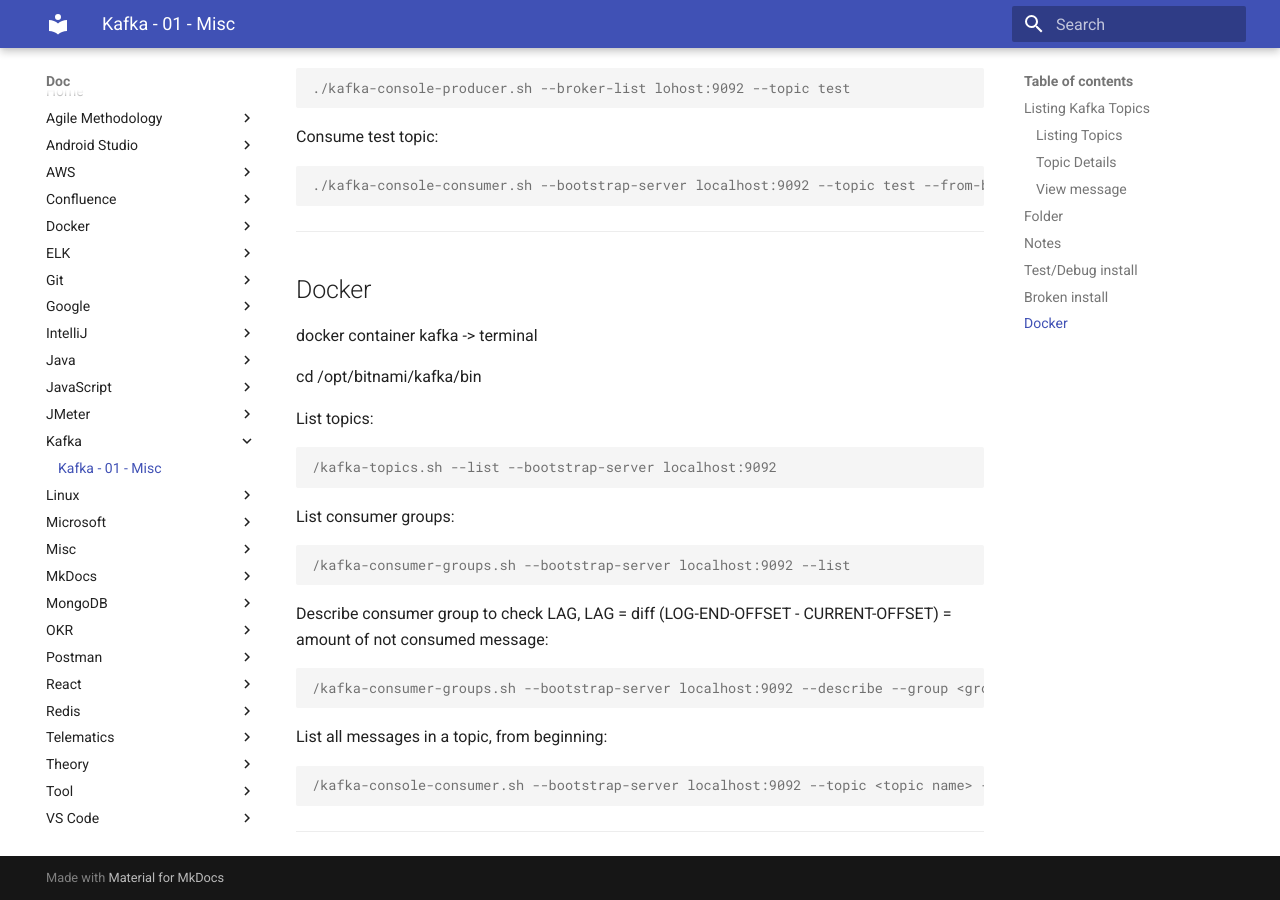
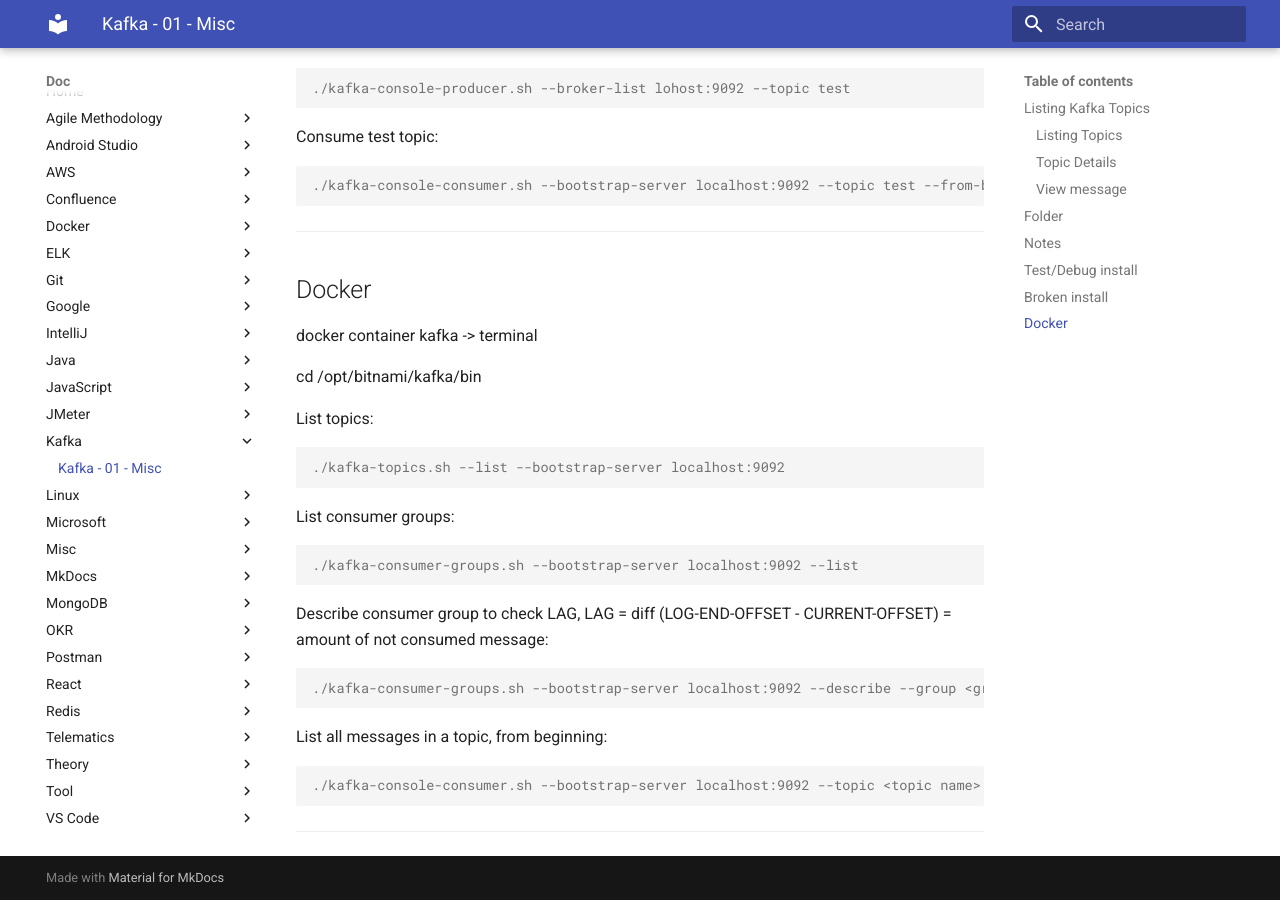
Before and after one commit to oldu73/doc, an MkDocs documentation site: the page built from docs/kafka/1-kafka-misc.md, in a window 1280 px wide and 900 px high, scrolled down 2700 px. Built offline with MkDocs 1.6.1 and Material for MkDocs 9.7.7, drawn with Linux system fonts in a browser that asks for light colours.

````diff
--- a/docs/kafka/1-kafka-misc.md
+++ b/docs/kafka/1-kafka-misc.md
@@ -157,25 +157,25 @@ cd /opt/bitnami/kafka/bin
 List topics:
 
 ```console
-/kafka-topics.sh --list --bootstrap-server localhost:9092
+./kafka-topics.sh --list --bootstrap-server localhost:9092
 ```
 
 List consumer groups:
 
 ```console
-/kafka-consumer-groups.sh --bootstrap-server localhost:9092 --list
+./kafka-consumer-groups.sh --bootstrap-server localhost:9092 --list
 ```
 
 Describe consumer group to check LAG, LAG = diff (LOG-END-OFFSET - CURRENT-OFFSET) = amount of not consumed message:
 
 ```console
-/kafka-consumer-groups.sh --bootstrap-server localhost:9092 --describe --group <group name>
+./kafka-consumer-groups.sh --bootstrap-server localhost:9092 --describe --group <group name>
 ```
 
 List all messages in a topic, from beginning:
 
 ```console
-/kafka-console-consumer.sh --bootstrap-server localhost:9092 --topic <topic name> --from-beginning
+./kafka-console-consumer.sh --bootstrap-server localhost:9092 --topic <topic name> --from-beginning
 ```
 
 ---
````
